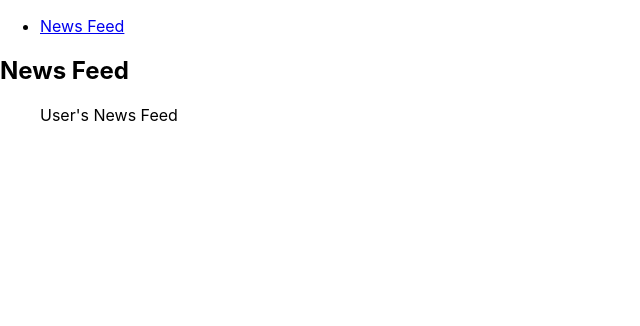
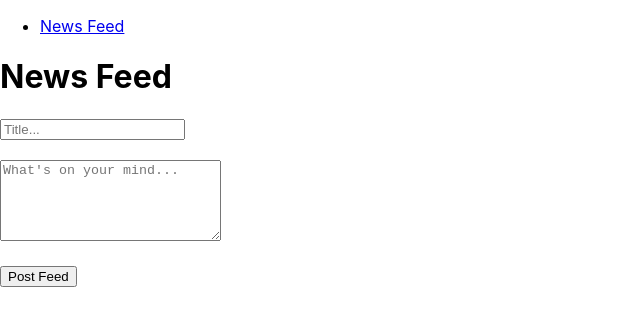
Before and after one commit to DeveloperAshutosh/osahd1, a React (Create React App) app: page /NewsFeed in a window 1280 px wide. Shown: the top 326 px of the page, without its empty margins (0-640 px from the left). Built offline with nearby package versions, Linux system fonts and the light colour scheme.

Commit message:
Added textarea field in newsfeed page.

```diff
--- /dev/null
+++ b/src/actions/NewsFeedActions.js
@@ -0,0 +1,21 @@
+/**
+ * Redux Actions
+ * Actions are "labels" for what type of functionality/manipulation
+ * we will be performing/allowing on our global state data.
+ * The action "names" ('type' property values), by convention, are
+ * uppercase as they are representing a "constant" value.
+ */
+
+import React from 'react';
+
+const addNewsFeed = (newsFeed) => {
+    return(
+        {
+    type: "ADD_NEWS_FEED" ,  // Our action "label."
+    value: newsFeed
+}
+
+);
+}
+
+export default addNewsFeed;
--- a/src/components/NewsFeed.js
+++ b/src/components/NewsFeed.js
@@ -1,25 +1,102 @@
 import React from "react";
 import "./App.css";
 import {connect} from 'react-redux';
+import addNewsFeed from '../actions/NewsFeedActions';
+
 
 class NewsFeed extends React.Component {
+
+  constructor ( props )
+  {
+    super( props );
+
+    this.state = {
+      newsFeed: "", // Keep track of our new post's value.
+      newsFeedDesc: ""
+    };
+  }
+
+
+  // Add a new post title
+  addNewsFeed = ( event ) =>
+  {
+    //event.preventDefault(); // Stop the page from reloading.
+
+
+    // Dispatch an action; this one we set to require some "newsFeed" text.
+    this.props.dispatch(addNewsFeed(this.state.newsFeed));
+
+    //clear the field for new input.
+
+    this.updateItem('newsFeed',''); //or use preformatted method.
+  }
+
+   // Add a new post description
+   addNewsFeedDesc = ( event ) =>
+   {
+     //event.preventDefault(); // Stop the page from reloading.
+
+
+     // Dispatch an action; this one we set to require some "newsFeed" text.
+     this.props.dispatch(addNewsFeed(this.state.newsFeed));
+
+     //clear the field for new input.
+
+     this.updateItem('newsFeedDesc',''); //or use preformatted method.
+   }
+
+  updateItem ( key, value )
+  {
+    // We never re-assign the contents of this.state.
+    // this.state is ONLY USED FOR READING VALUES, NOT writing.
+    // When we need to update anything in state, we need to use this.setState()
+    // this.setState() triggers the render() method, so we can see updated state info in our presentation.
+    this.setState( {[key]: value} );
+  }
+
+  addPost=(event)=> {
+    event.preventDefault(); // Stop the page from reloading.
+
+    this.props.dispatch(addNewsFeed(`${this.state.newsFeed} ${this.state.newsFeedDesc}`));
+
+    console.log(this.state.newsFeed);
+    console.log(this.state.newsFeedDesc);
+
+  }
+
   render() {
     return (
-      <div>
-        <h2>News Feed</h2>
-        <ul>
-           User's News Feed
-        </ul>
-      </div>
+      <>
+        <h1>News Feed</h1>
+        <form>
+                <input
+                type="text"
+                name="newsFeed"
+                id="newsFeed"
+                required
+                value={this.state.newsFeed}
+                onChange={event => this.updateItem( 'newsFeed', event.target.value )} placeholder="Title..." />
+                <br /><br />
+              <textarea required placeholder="What's on your mind..." rows="5" cols="25" value={this.state.newsFeedDesc}
+              onChange={event => this.updateItem( 'newsFeedDesc', event.target.value )} />
+
+               <br /><br />
+            <input type="submit" value="Post Feed" onClick={this.addPost}/>
+          </form>
+
+      </>
+
+
     );
+
   }
 }
 
 function mapStateToProps (state) {
   return {
-    stote: state,
+    store: state,
   };
 }
 
 
-export default connect(mapStateToProps)(NewsFeed);
+export default connect (mapStateToProps)(NewsFeed) ;
```
Also changed, not shown: src/reducers/NewsFeedReducer.js (added, +30 -0 lines).
